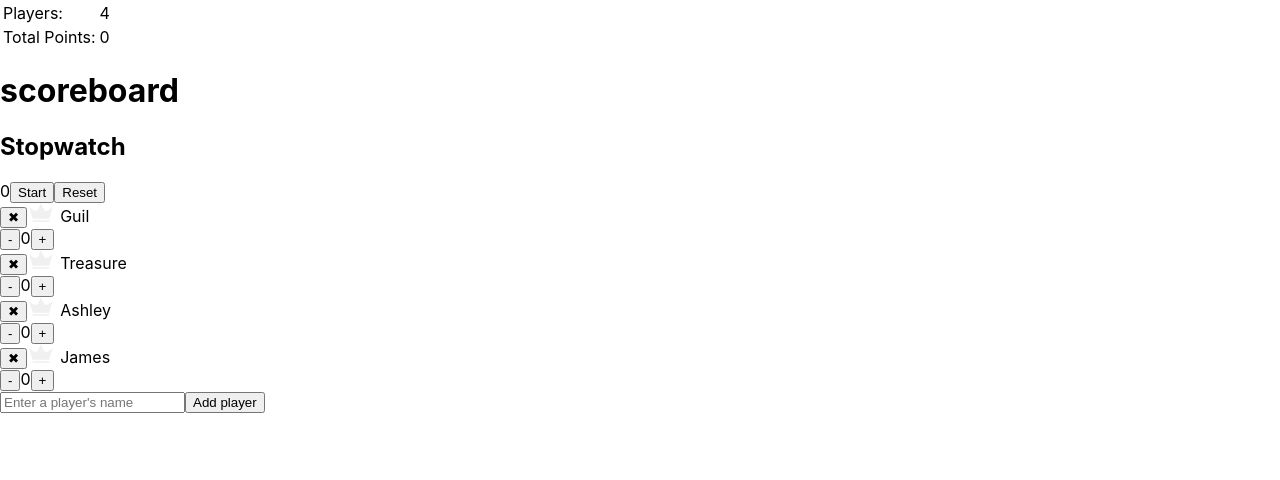
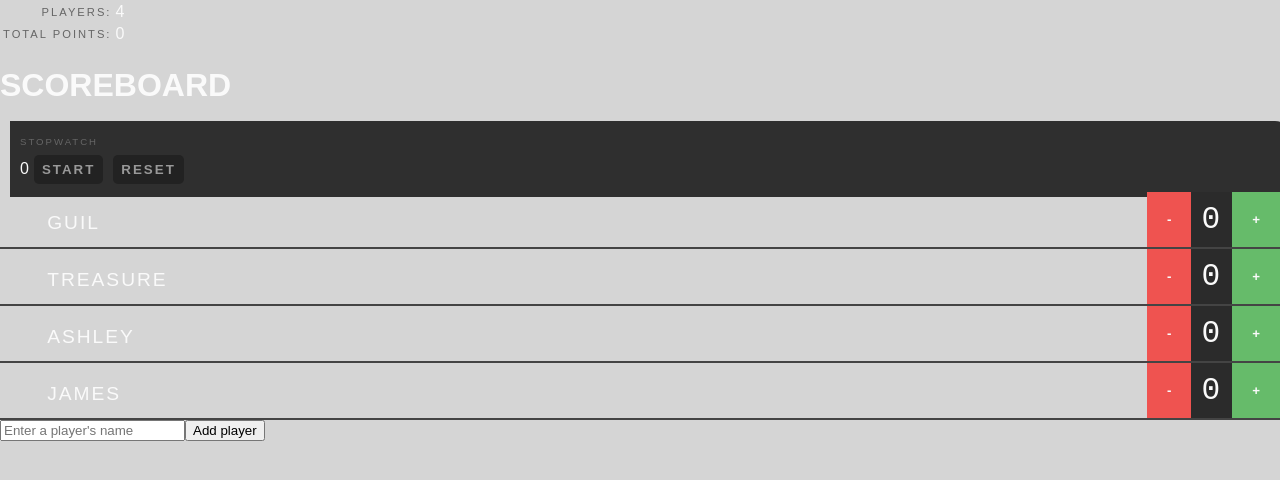
Before and after one commit to seb1836/ScoreBoard, a React (Create React App) app: page / in a window 1280 px wide. Shown: the top 480 px of the page. Built offline with nearby package versions, Linux system fonts and the light colour scheme.

Commit message:
add style

```diff
--- a/src/App.css
+++ b/src/App.css
@@ -1,39 +1,218 @@
-.App {
-  text-align: center;
+body {
+  background: #d5d5d5;
+  font-family: arial;
+  color: #FAFAFA;
+  text-transform: uppercase;
 }
 
-.App-logo {
-  height: 40vmin;
+.scoreboard {
+  background: #333;
+  width: 700px;
+  margin: 70px auto;
+  box-shadow: 0 4px 0px #333;
+  border-radius: 15px;
+
 }
 
-.App-header {
-  background-color: #282c34;
-  min-height: 100vh;
+.header {
+  padding: 5px 10px;
+  text-align: center;
   display: flex;
-  flex-direction: column;
   align-items: center;
-  justify-content: center;
-  font-size: calc(10px + 2vmin);
-  color: white;
+  background-color: #222;
+  border-radius: 15px 15px 0 0;
+  border-bottom: solid 2px #444;
 }
 
-.App-link {
-  color: #09d3ac;
+.header h1 {
+  flex-grow: 1;
+  font-size: 1.5em;
+  letter-spacing: 3px;
+  font-weight: normal;
 }
 
-svg{
-  width:28px ;
-  height:19px;
-  margin-right: 5px;
-  fill:#f0f0f0
+.header .stats,
+.header .stopwatch {
+  width: 170px;
 }
 
-.is-high-score {
-  fill: #ffc657;
-  animation: grow 0,35s ease-in-out;
-  transform-origin:50% 50% ;
+.stats {
+  margin-top: 0;
+  font-weight: normal;
 }
 
-@keyframes grow {
-  50% {transorm:scale(1.4) rotate(-3deg);}
+  .stats td:first-child {
+    text-align: right;
+    font-weight: normal;
+    letter-spacing: 2px;
+    color: #666;
+    font-size: .7em;
+  }
+
+  .stats td:last-child {
+    text-align: left;
+  }
+
+.stopwatch {
+  padding: 15px 10px 5px 10px;
+  margin: -5px -10px -5px 10px;
+  background: #2f2f2f;
+  border-radius: 0 15px 0 0;
 }
+
+  .stopwatch-time {
+    font-family: monospace;
+    font-size: 2em;
+  }
+
+  .stopwatch button {
+    margin: 8px 5px;
+    background-color: #222;
+    border-radius: 5px;
+    padding: 7px 8px;
+    border: none;
+    color: #999;
+    letter-spacing: 2px;
+    font-weight: bold;
+    text-shadow: none;
+    text-transform: uppercase;
+  }
+
+  .stopwatch button:hover {
+    background: #4b71b5;
+    color: #fafafa;
+    cursor: pointer;
+  }
+
+  .stopwatch h2 {
+    font-size: .6em;
+    margin: 0;
+    font-weight: normal;
+    letter-spacing: 2px;
+    color: #666;
+  }
+
+.player {
+  display: flex;
+  font-size: 1.2em;
+  border-bottom: solid 2px #444;
+  letter-spacing: 2px;
+}
+
+  .remove-player {
+    visibility: hidden;
+    margin-right: 10px;
+    color: #e57373;
+    cursor: pointer;
+  }
+
+  .player-name:hover .remove-player {
+    visibility: visible;
+  }
+
+  .player-name {
+    flex-grow: 1;
+    padding: 20px 10px 10px 10px;
+  }
+
+  .player-score {
+    width: 190px;
+    background: blue;
+  }
+
+  .counter {
+    display: flex;
+  }
+
+  .counter-action {
+    border: none;
+    font-weight: bold;
+    color: #FAFAFA;
+    display: block;
+    padding: 20px 20px;
+    cursor: pointer;
+    -webkit-user-select: none;
+    -moz-user-select: none;
+    -ms-user-select: none;
+    user-select: none;
+  }
+
+  .counter-action.increment {
+    background: #66BB6A;
+  }
+
+  .counter-action.increment:hover {
+    background: #549d59;
+    cursor: pointer;
+  }
+
+  .counter-action.decrement {
+    background: #ef5350;
+  }
+
+  .counter-action.decrement:hover {
+    background: #c44442;
+    cursor: pointer;
+  }
+
+  .counter-score {
+    flex-grow: 1;
+    background: #2b2b2b;
+    color: #FAFAFA;
+    text-align: center;
+    font-family: monospace;
+    padding: 10px;
+    font-size: 2em;
+  }
+
+
+.add-player-form form {
+  display: flex;
+  background-color: #222;
+  border-radius: 0 0 20px 20px
+}
+
+  .add-player-form input[type=text] {
+    flex-grow: 1;
+    border-width: 0 0 1px 0;
+    margin: 15px 10px 15px 15px;
+    padding: 10px;
+    border-radius: 5px;
+    background-color: #333;
+    border-style: none;
+    text-shadow: none;
+    text-transform: uppercase;
+    color: #999;
+    letter-spacing: 2px;
+    outline: none;
+  }
+
+  .add-player-form input[type=text]::-webkit-input-placeholder{
+    color: #666;
+    letter-spacing: 2px;
+  }
+
+  .add-player-form input[type=text]:focus{
+    background-color: #444;
+  }
+
+  .add-player-form input[type=submit] {
+    display: block;
+    font-size: .6em;
+    margin: 15px 15px 15px 0;
+    padding: 10px;
+    background-color: #333;
+    border-radius: 5px;
+    border: none;
+    color: #999;
+    letter-spacing: 2px;
+    font-weight: bold;
+    text-shadow: none;
+    text-transform: uppercase;
+  }
+
+  .add-player-form input[type=submit]:hover{
+    background: #4b71b5;
+    color: #fafafa;
+    cursor: pointer;
+  }
```
